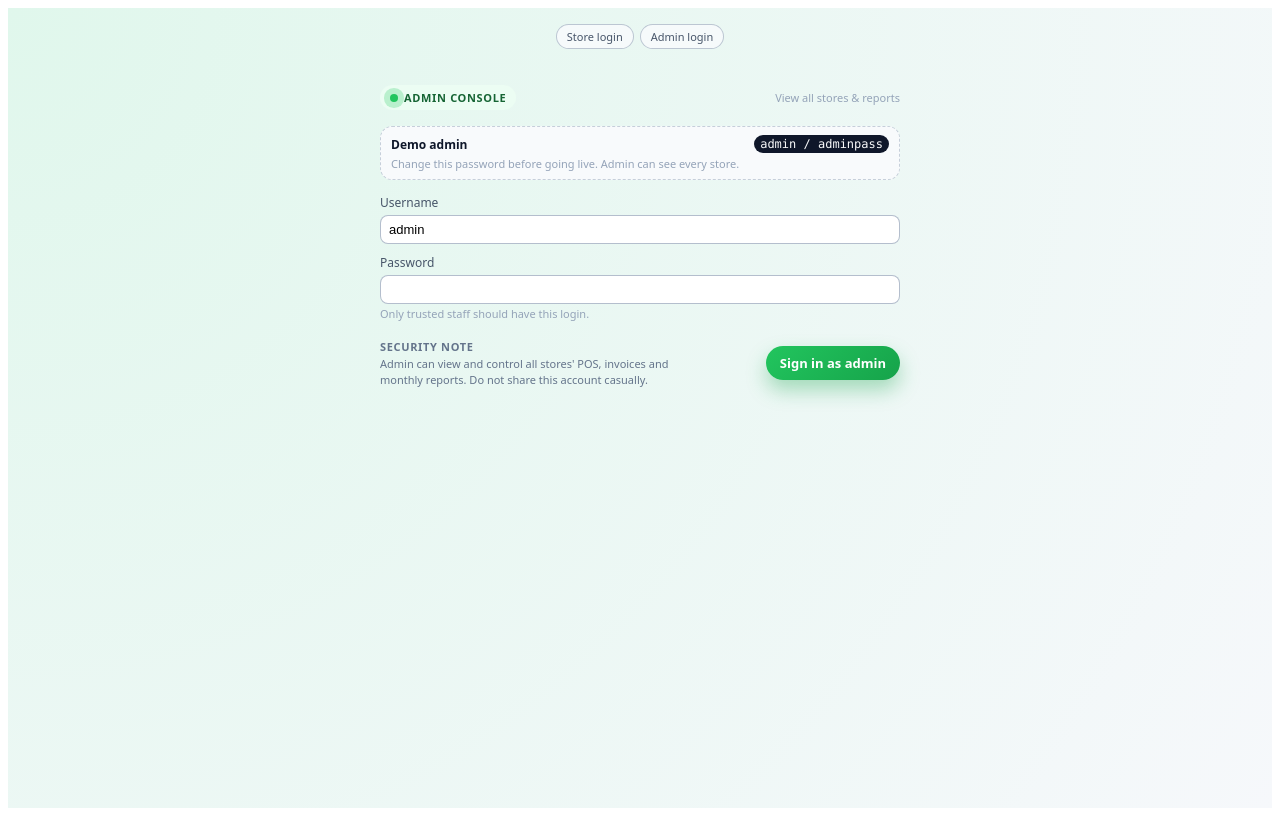
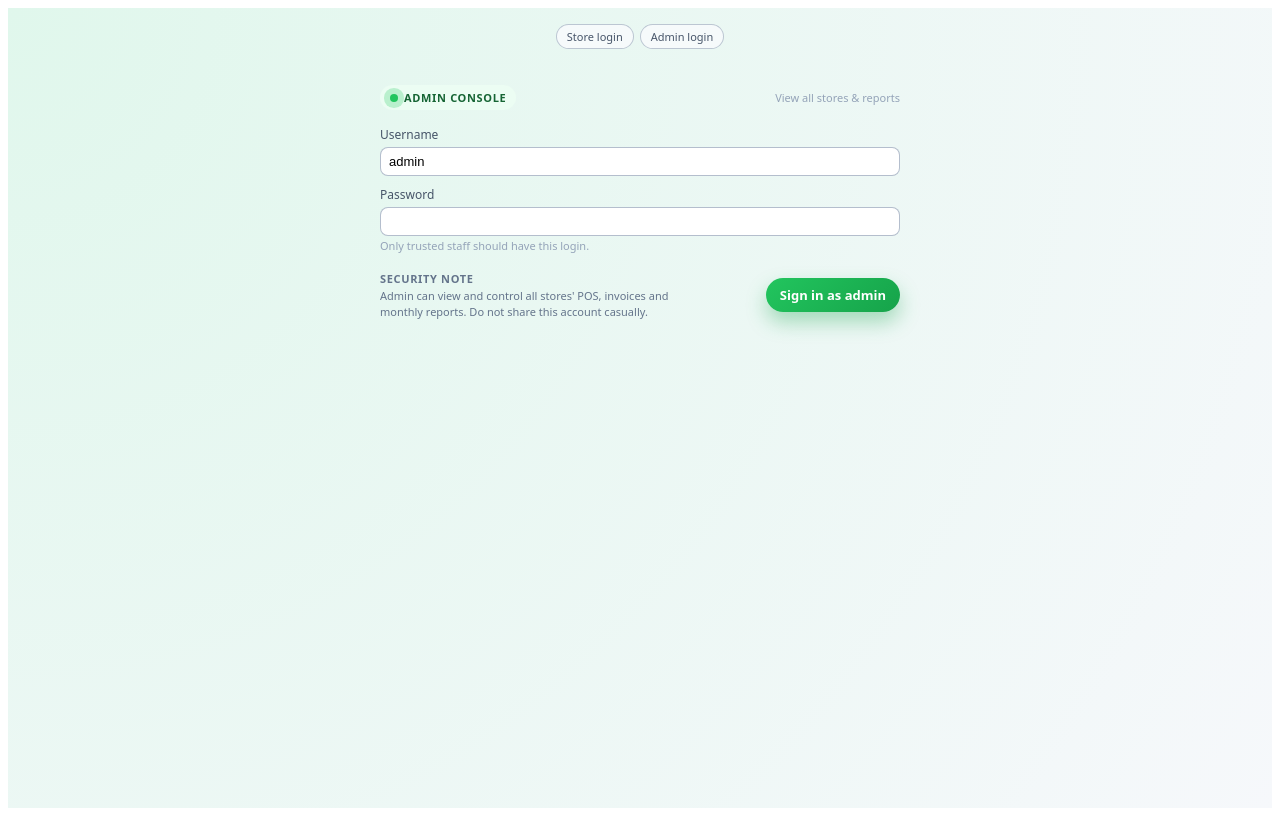
Before and after one commit to rakshdevstudio/GreenHouse-POS, a React (Vite) app in the folder greenhouse-pos/: page / in a window 1280 px wide. Both pictures are taken after a click on the button "Admin login". Built offline with nearby package versions, Linux system fonts and the light colour scheme; no server answers.

Commit message:
Remove demo credentials hint from admin login

```diff
--- a/greenhouse-pos/src/pages/AdminLogin.jsx
+++ b/greenhouse-pos/src/pages/AdminLogin.jsx
@@ -45,16 +45,6 @@ export default function AdminLogin({ onLoggedIn }) {
           </span>
         </div>
 
-        {/* Demo credentials hint */}
-        <div className="admin-login-hint-row">
-          <div className="admin-login-hint-main">
-            <span className="admin-login-hint-label">Demo admin</span>
-            <span className="admin-login-hint-value">admin / adminpass</span>
-          </div>
-          <div className="admin-login-hint-sub">
-            Change this password before going live. Admin can see every store.
-          </div>
-        </div>
 
         {/* Error box */}
         {error && (
```
